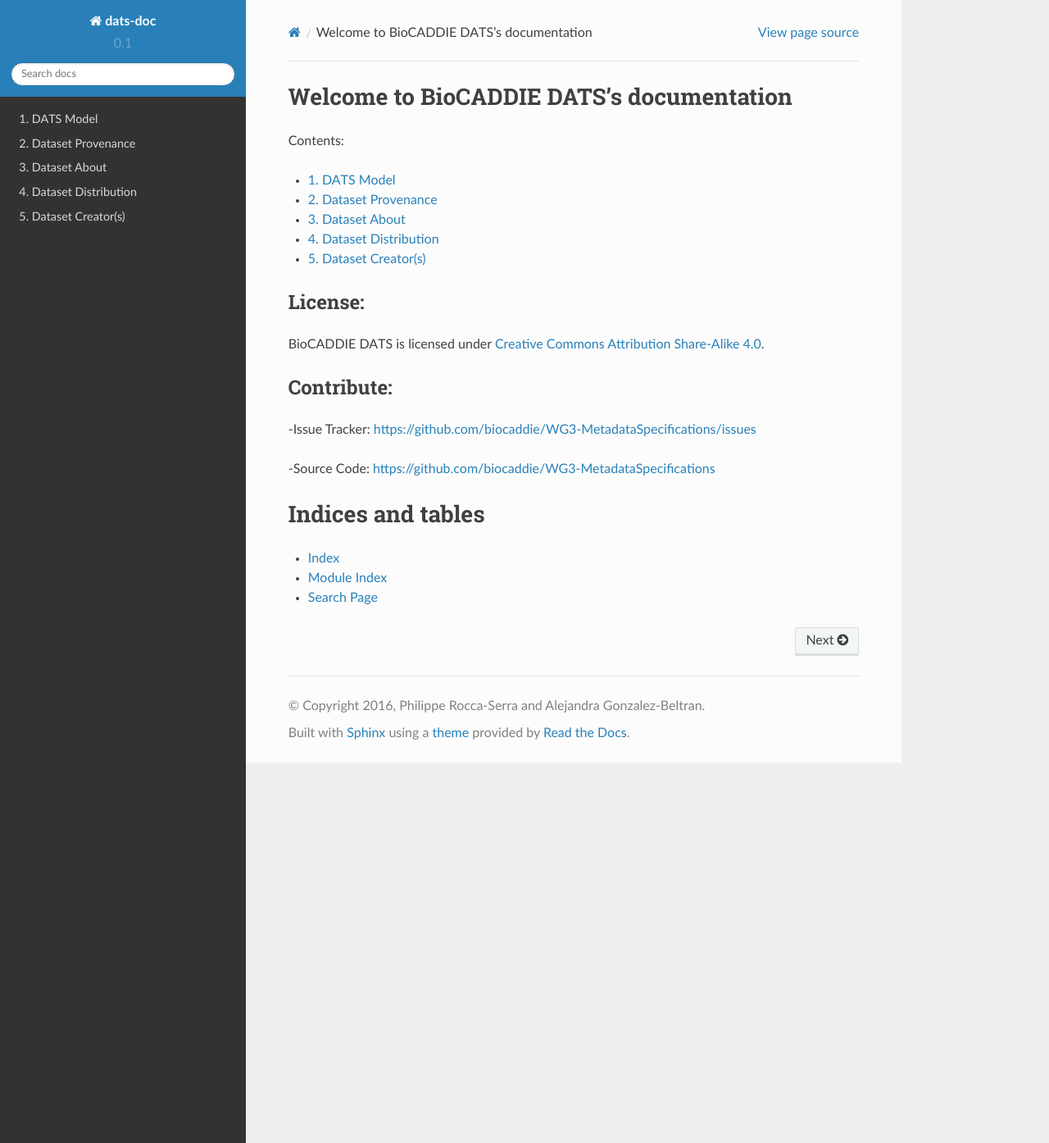
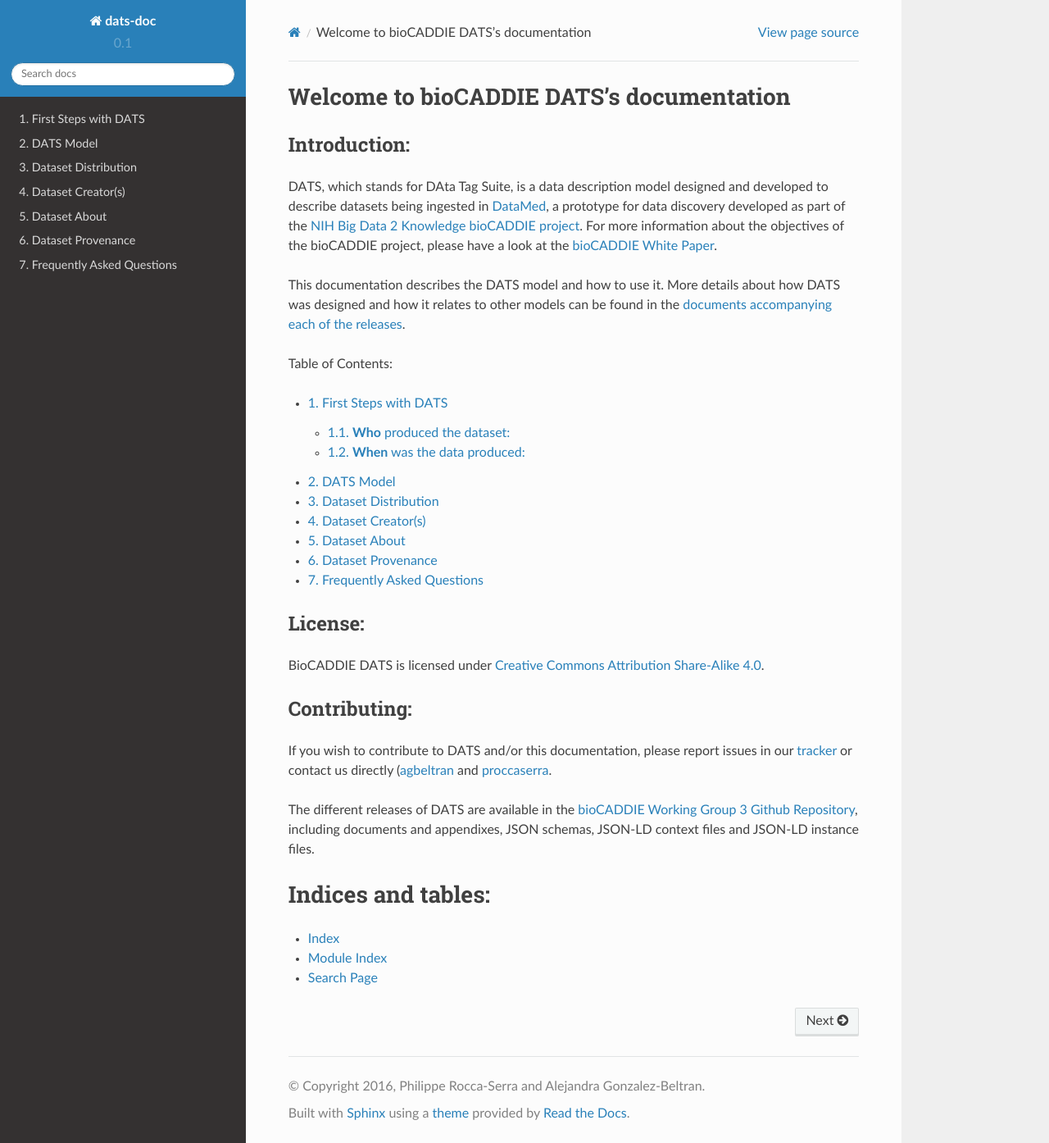
Before and after one commit to datatagsuite/docs, a Sphinx documentation site: the page built from source/index.rst, in a window 1280 px wide and 1394 px high. Shown: the whole window at 82% size. Built offline with Sphinx 7.4.7 and the Read the Docs theme 2.0.0, drawn with Linux system fonts in a browser that asks for light colours.

Commit message:
Changes in index file, added first_steps and faqs

```diff
--- /dev/null
+++ b/source/faqs.rst
@@ -0,0 +1,3 @@
+##########################
+Frequently Asked Questions
+##########################
--- /dev/null
+++ b/source/first_steps.rst
@@ -0,0 +1,21 @@
+#####################
+First Steps with DATS
+#####################
+
+This document gives an overview of the DATS components from a practical perspective, i.e. considering how DATS is used to describe a specific dataset considering a set of questions that determine the dataset provenance.
+
+**Who** produced the dataset:
+-----------------------------
+
+DATS records the *Person* (s) and *Organization* (s) associated with the dataset.
+In addition, it supports documenting their roles (e.g. creator, curator, developer, funder, principal investigator)
+
+
+**When** was the data produced:
+-------------------------------
+
+DATS records key *Date*(s) about the *Dataset*.
+
+Each *Date* can specify its type, related to the event related to the key date (e.g. creation, update, validation, verification, deprecation of the dataset).
+
+This mechanism of providing a generic *Date* indicating its type allows for extensions to new types of dates, which may be required in specific scenarios.
--- a/source/index.rst
+++ b/source/index.rst
@@ -3,35 +3,45 @@
    You can adapt this file completely to your liking, but it should at least
    contain the root `toctree` directive.
 
-Welcome to BioCADDIE DATS's documentation
+Welcome to bioCADDIE DATS's documentation
 =========================================
 
-Contents:
+Introduction:
+-------------
+
+DATS, which stands for DAta Tag Suite, is a data description model designed and developed to describe datasets being ingested in `DataMed <http://datamed.org>`_, a prototype for data discovery developed as part of the `NIH Big Data 2 Knowledge <https://datascience.nih.gov/bd2k>`_ `bioCADDIE project <http://biocaddie.org/>`_. For more information about the objectives of the bioCADDIE project, please have a look at the `bioCADDIE White Paper <https://dx.doi.org/10.6084/m9.figshare.1362572.v1>`_.
+
+This documentation describes the DATS model and how to use it. More details about how DATS was designed and how it relates to other models can be found in the `documents accompanying each of the releases <https://github.com/biocaddie/WG3-MetadataSpecifications/tree/master/doc>`_.
+
+Table of Contents:
 
 .. toctree::
    :maxdepth: 2
    :numbered:
 
+   first_steps
    dats
-   dataset_provenance
-   dataset_about
    dataset_distribution
    dataset_creator
-
+   dataset_about
+   dataset_provenance
+   faqs
 
 License:
 --------
 
 BioCADDIE DATS is licensed under `Creative Commons Attribution Share-Alike 4.0 <https://creativecommons.org/licenses/by-sa/4.0/legalcode>`_.
 
-Contribute:
------------
--Issue Tracker: https://github.com/biocaddie/WG3-MetadataSpecifications/issues
+Contributing:
+-------------
 
--Source Code: https://github.com/biocaddie/WG3-MetadataSpecifications
+If you wish to contribute to DATS and/or this documentation, please report issues in our `tracker <https://github.com/biocaddie/WG3-MetadataSpecifications/issues>`_
+or contact us directly (`agbeltran <https://github.com/agbeltran>`_ and `proccaserra <https://github.com/proccaserra>`_.
 
-Indices and tables
-==================
+The different releases of DATS are available in the `bioCADDIE Working Group 3 Github Repository <https://github.com/biocaddie/WG3-MetadataSpecifications>`_, including documents and appendixes, JSON schemas, JSON-LD context files and JSON-LD instance files.
+
+Indices and tables:
+===================
 
 * :ref:`genindex`
 * :ref:`modindex`
```
